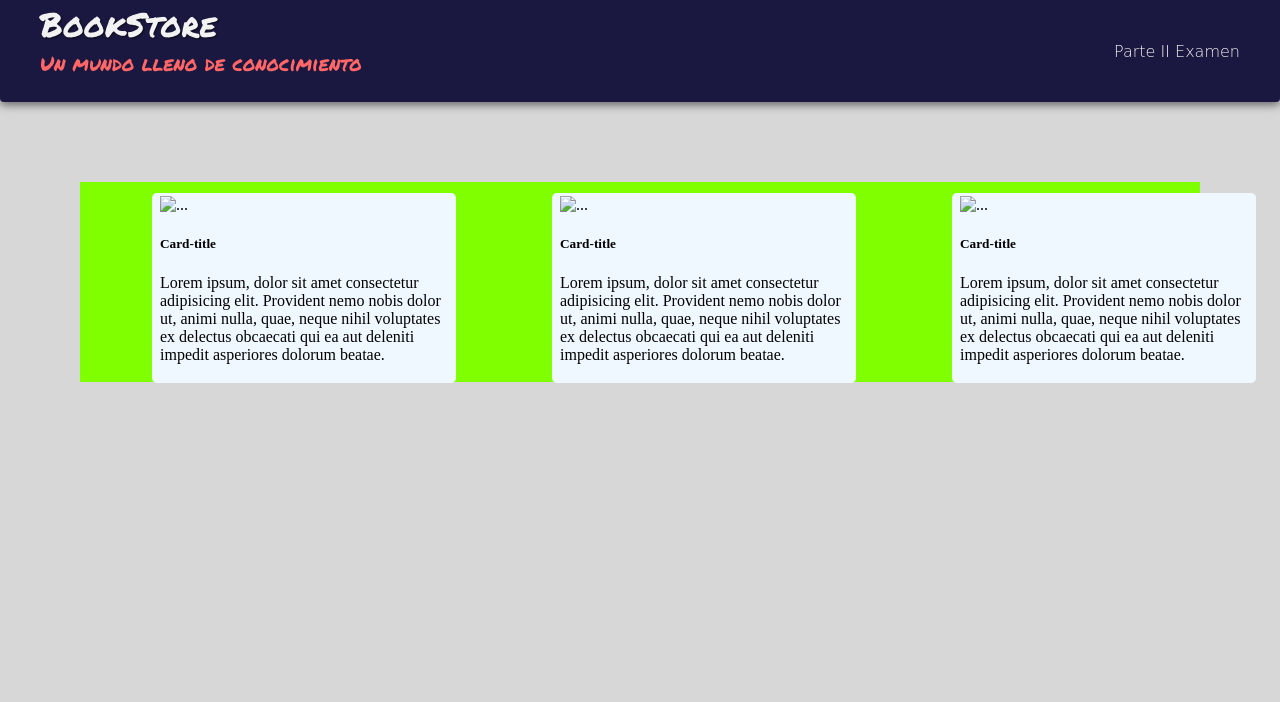
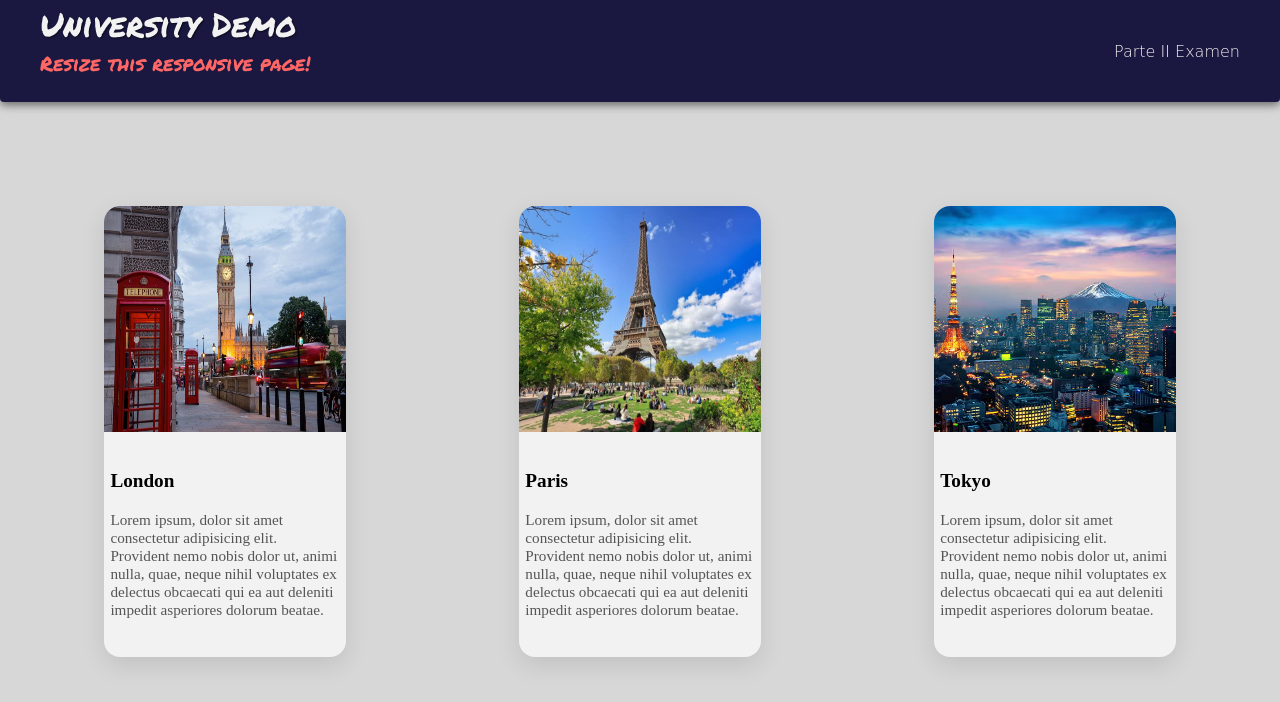
Before and after one commit to LourdesCabrera-2025/PW_SEC02_C2_2025_00034023, a plain HTML site: page Index.html in a window 1280 px wide. Drawn offline with Linux system fonts and the light colour scheme; a web font is replaced by a local one.

Commit message:
Finalizando con exito las Cards del sitio :white_check_mark

```diff
--- a/Index.html
+++ b/Index.html
@@ -13,9 +13,9 @@
         <nav class="navbar navbar-expand-lg ">
             <div class="container-fluid">
                 <div class="brand-group">
-                    <a href="#" class="navbar-brand ">BookStore</a>
+                    <a href="#" class="navbar-brand ">University Demo</a>
                     <div class="container-block">
-                        <a href="#" class="navbar-brand-collate ">Un mundo lleno de conocimiento</a>
+                        <a href="#" class="navbar-brand-collate ">Resize this responsive page!</a>
                     </div>
                 </div>
                 <div class="nav-options">
@@ -29,27 +29,27 @@
         </nav>
         <div class="wrap-cards">
             <div class="card">
-                <img src="..." alt="..." class="card-img-top">
+                <img src="resources/img/London.avif" alt="..." class="card-img-top">
                 <div class="card-body">
-                    <h5 class="card-title">Card-title</h5>
+                    <h5 class="card-title">London</h5>
                     <p class="card-text">Lorem ipsum, dolor sit amet consectetur adipisicing elit. Provident nemo nobis
                         dolor ut, animi nulla, quae, neque nihil voluptates ex delectus obcaecati qui ea aut deleniti
                         impedit asperiores dolorum beatae.</p>
                 </div>
             </div>
             <div class="card">
-                <img src="..." alt="..." class="card-img-top">
+                <img src="resources/img/Paris.jpg" alt="..." class="card-img-top">
                 <div class="card-body">
-                    <h5 class="card-title">Card-title</h5>
+                    <h5 class="card-title">Paris</h5>
                     <p class="card-text">Lorem ipsum, dolor sit amet consectetur adipisicing elit. Provident nemo nobis
                         dolor ut, animi nulla, quae, neque nihil voluptates ex delectus obcaecati qui ea aut deleniti
                         impedit asperiores dolorum beatae.</p>
                 </div>
             </div>
-                        <div class="card">
-                <img src="..." alt="..." class="card-img-top">
+            <div class="card">
+                <img src="resources/img/ciudad de huesps.webp" alt="..." class="card-img-top">
                 <div class="card-body">
-                    <h5 class="card-title">Card-title</h5>
+                    <h5 class="card-title">Tokyo</h5>
                     <p class="card-text">Lorem ipsum, dolor sit amet consectetur adipisicing elit. Provident nemo nobis
                         dolor ut, animi nulla, quae, neque nihil voluptates ex delectus obcaecati qui ea aut deleniti
                         impedit asperiores dolorum beatae.</p>
--- a/resources/css/landingPage.css
+++ b/resources/css/landingPage.css
@@ -14,6 +14,8 @@ body {
     font-weight: 300;
     font-style: normal;
     position: sticky;
+    top: 0;
+    z-index: 1000;
     box-shadow: 0em 0.2em 0.5em rgba(0, 0, 0, 0.5);
     border-radius: 0em 0em 0.25em 0.25em;
 }
@@ -107,28 +109,47 @@ body {
     color: #BF4024;
     font-weight: 200;
     padding: 0.2em 0.5em;
-    border-radius: 5px;
+    border-radius: 0.5em;
     transition: all 0.3s ease;
 }
 
 .wrap-cards {
-    background-color: chartreuse;
-    margin: 5em;
     display: grid;
-    grid-template-columns: 400px 400px 400px;
-    grid-template-rows: 100px 100px;
-    height: 100%;
-    align-items: center;
-
+    grid-template-columns: repeat(auto-fit, minmax(200px, 1fr));
+    gap: 0.8em;
+    align-content: center;
+    padding: 1.5em;
 
 }
 
 .card {
-    width: 18rem;
-    margin-top: 7em;
-    margin-left: 4.5em;
-    padding: 0.2em 0.5em;
-    background-color: aliceblue;
-    border-radius: 5px;
+
+    background-color: #f2f2f2;
+    border-radius: 1em;
+    box-shadow: 0 0.5em 1.5em rgba(0,0,0,0.1);
+    overflow: hidden;
+    max-width: 70%;
+    margin: 5em;
+
 
 }
+.card-img-top {
+    display: block;
+    margin: 0 auto;
+    width: 100%;
+    height: 50%;
+}
+
+.card-body {
+    padding: 0.4em;
+}
+
+.card-title {
+    font-size: 1.2rem;
+    margin-bottom: 1em;
+}
+
+.card-text {
+    font-size: 0.95rem;
+    color: #555;
+}
```
Also changed, not shown: resources/img/London.avif (added), resources/img/Paris.jpg (added), resources/img/ciudad de huesps.webp (added).
